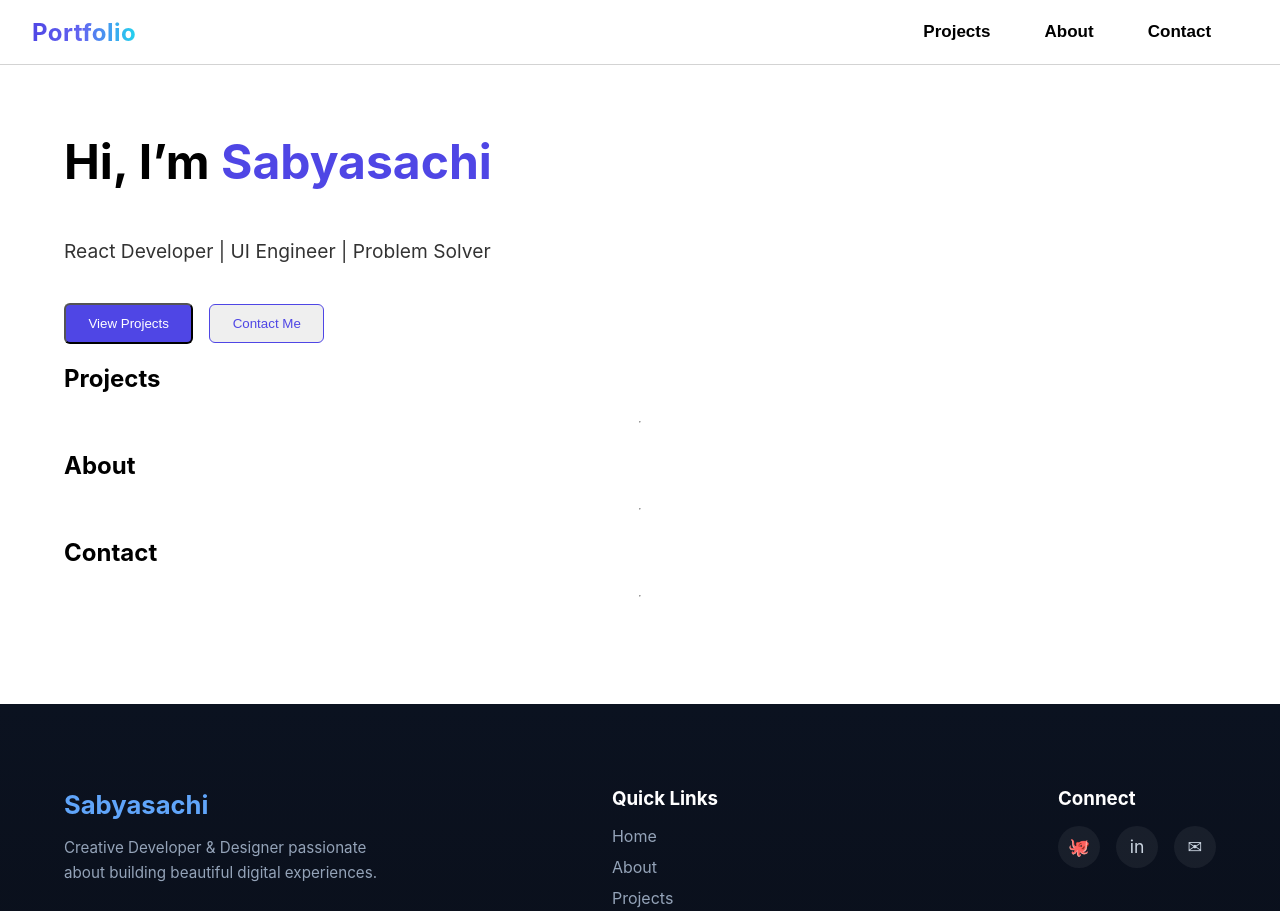
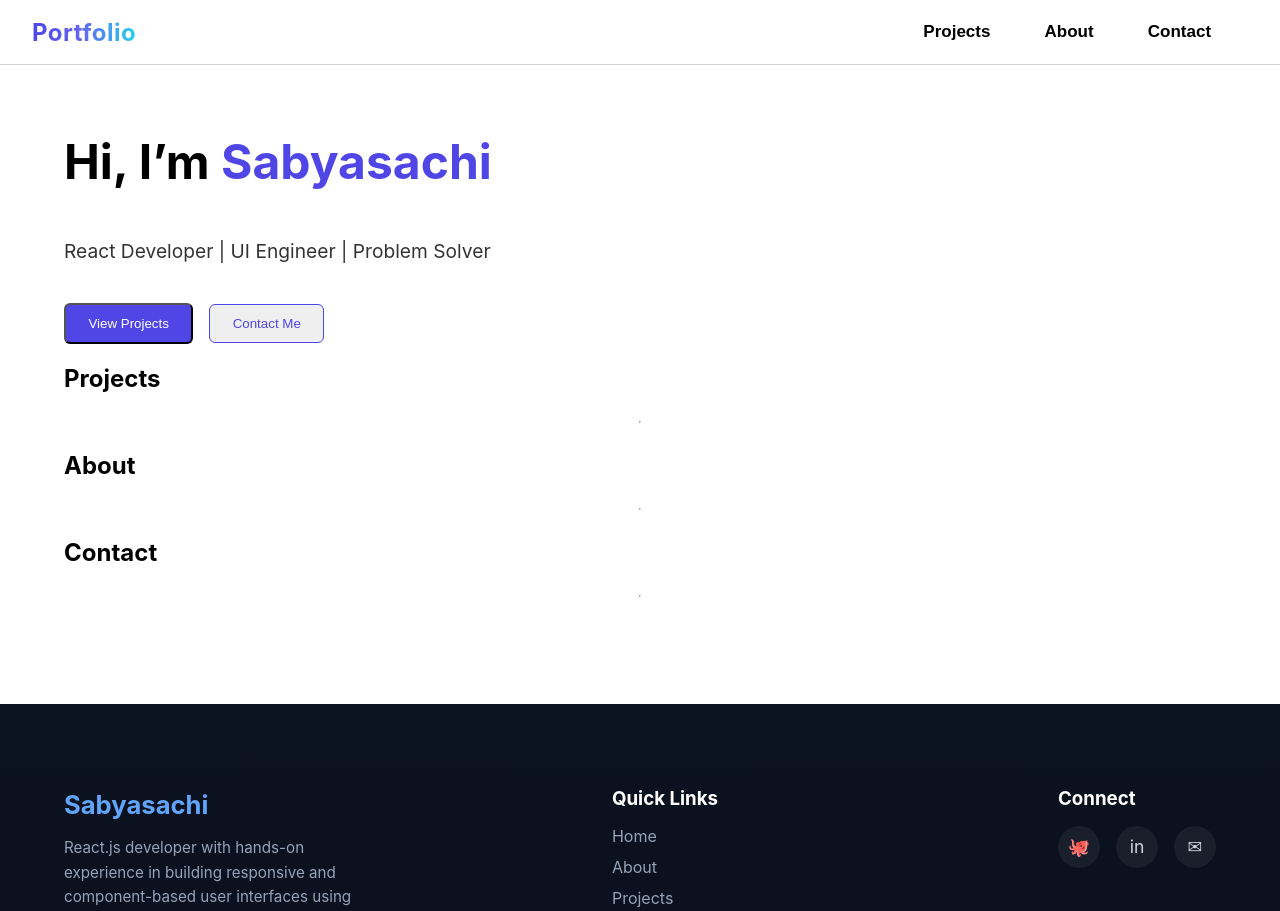
Before and after one commit to sabyasachirakshit/sr-portfolio, a React (Create React App) app: page / in a window 1280 px wide. Shown: the top 911 px of the page. Built offline with nearby package versions, Linux system fonts and the light colour scheme.

Commit message:
feat: add Ant Design library and update footer description for improved clarity and detail

```diff
--- a/package.json
+++ b/package.json
@@ -7,6 +7,7 @@
     "@testing-library/jest-dom": "^6.9.1",
     "@testing-library/react": "^16.3.1",
     "@testing-library/user-event": "^13.5.0",
+    "antd": "^6.1.3",
     "react": "^19.2.3",
     "react-device-detect": "^2.2.3",
     "react-dom": "^19.2.3",
--- a/src/components/Common/Footer.js
+++ b/src/components/Common/Footer.js
@@ -8,8 +8,12 @@ export default function Footer() {
         <div className="footer-about">
           <h2 className="footer-name">Sabyasachi</h2>
           <p className="footer-desc">
-            Creative Developer & Designer passionate about building beautiful
-            digital experiences.
+            React.js developer with hands-on experience in building responsive and component-based user interfaces using
+modern JavaScript (ES6+). Familiar with React hooks, state management, and reusable component design, with a
+focus on clean code and maintainable architecture and making responsive web screens using media queries.
+Comfortable working with REST APIs, version control, and modern frontend workflows, and continuously
+improving skills through practical implementation and learning.
+
           </p>
         </div>
 
```
Also changed, not shown: 1 other file (tests, documents, lock files or other folders).
